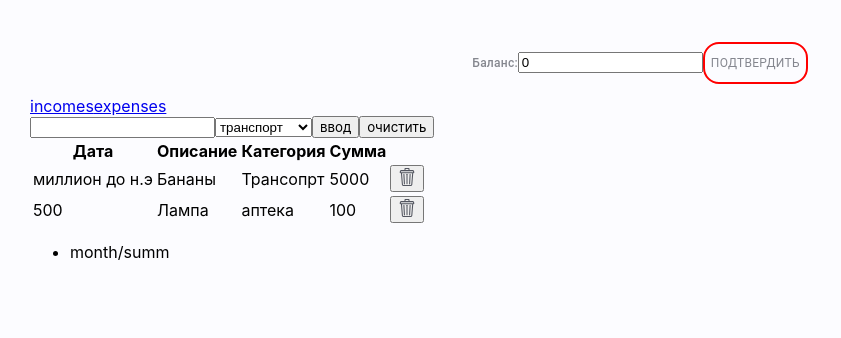
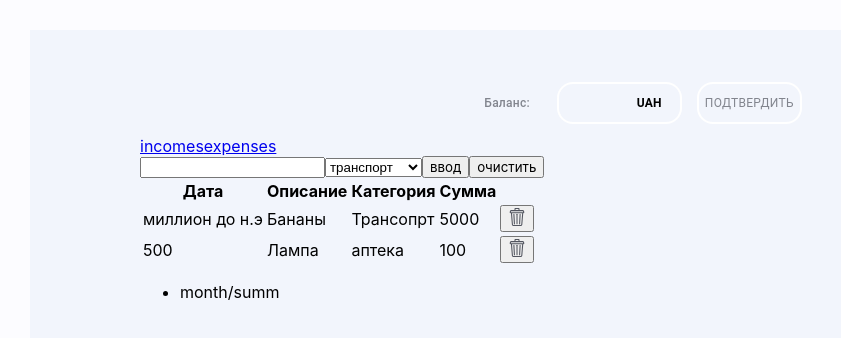
Before and after one commit to AlinaKotsiubynska/kapusta_ui, a React (Create React App) app: page /home/incomes in a window 1280 px wide. Shown: the top 338 px of the page, without its empty margins (0-841 px from the left). Built offline with nearby package versions, Linux system fonts and the light colour scheme.

Commit message:
styling Balance

```diff
--- a/src/components/shared/Balance/Balance.jsx
+++ b/src/components/shared/Balance/Balance.jsx
@@ -2,7 +2,7 @@ import { useState } from 'react/cjs/react.development';
 import styles from './Balance.module.scss';
 
 export const Balance = () => {
-  const [balance, setBalance] = useState(0);
+  const [balance, setBalance] = useState('');
 
   const formHandler = e => {
     e.preventDefault();
@@ -10,22 +10,26 @@ export const Balance = () => {
 
   const inputHandler = e => {
     const value = e.target.value;
-    setBalance(Number(value));
+    setBalance(value);
   };
 
   return (
     <div className={styles.wrapper}>
       <form onSubmit={formHandler}>
-        <label htmlFor="input" className={styles.input}>
+        <label htmlFor="input" className={styles.label}>
           Баланс:
         </label>
+        <span className={styles.inputWrapper}>
           <input
+            className={styles.input}
             type="number"
             name="input"
             id="input"
             value={balance}
             onChange={inputHandler}
           />
+          <span className={styles.marker}>UAH</span>
+        </span>
         <button type="submit" className={styles.button}>
           Подтвердить
         </button>
--- a/src/components/shared/Balance/Balance.module.scss
+++ b/src/components/shared/Balance/Balance.module.scss
@@ -3,7 +3,11 @@
   background-color: transparent;
   margin: 0 auto;
   width: max-content;
+}
 
+.label {
+  padding: 12px 6px;
+  margin-right: 21px;
   font-family: Roboto;
   font-style: normal;
   font-weight: 500;
@@ -17,7 +21,7 @@
 
 .button {
   padding: 12px 6px;
-  border: 2px solid red;
+  border: 2px solid #fff;
   box-sizing: border-box;
   border-radius: 16px;
 
@@ -33,4 +37,51 @@
   color: rgba(82, 85, 95, 0.7);
 
   background-color: transparent;
+  cursor: pointer;
 }
+
+.input {
+  padding: 12px 51px 12px 20px;
+  width: 125px;
+  border: 2px solid #fff;
+  box-sizing: border-box;
+  border-radius: 16px;
+  margin-right: 15px;
+
+  font-family: Roboto;
+  font-style: normal;
+  font-weight: bold;
+  font-size: 12px;
+  line-height: 14px;
+  letter-spacing: 0.02em;
+  text-transform: uppercase;
+  background-color: transparent;
+  color: #000000;
+}
+
+.input::-webkit-outer-spin-button,
+.input::-webkit-inner-spin-button {
+  /* display: none; <- Crashes Chrome on hover */
+  -webkit-appearance: none;
+  margin: 0; /* <-- Apparently some margin are still there even though it's hidden */
+}
+
+.inputWrapper {
+  position: relative;
+}
+.marker {
+  position: absolute;
+  top: 50%;
+  right: 35px;
+  transform: translateY(-35%);
+
+  font-family: Roboto;
+  font-style: normal;
+  font-weight: bold;
+  font-size: 12px;
+  line-height: 14px;
+  letter-spacing: 0.02em;
+  text-transform: uppercase;
+  background-color: transparent;
+  color: #000000;
+}
--- a/src/pages/HomePage/HomePage.jsx
+++ b/src/pages/HomePage/HomePage.jsx
@@ -4,6 +4,7 @@ import { NavLink, useRouteMatch, Switch, Route } from 'react-router-dom';
 import { useHistory } from 'react-router';
 import { Assets } from 'components/Assets';
 import { Balance } from 'components/shared/Balance';
+import styles from './HomePage.module.scss';
 
 export const HomePage = () => {
   const TABS = [INCOMES, EXPENSES];
@@ -26,7 +27,7 @@ export const HomePage = () => {
   }, []);
 
   return (
-    <div>
+    <div className={styles.homeBody}>
       <Balance />
       {TABS.map(tab => (
         <NavLink key={tab} to={path + '/' + tab}>
--- /dev/null
+++ b/src/pages/HomePage/HomePage.module.scss
@@ -0,0 +1,4 @@
+.homeBody {
+  background-color: #f2f5fc;
+  padding: 40px 110px 83px 110px;
+}
```
Lines whose indentation alone changed are shown as unchanged.
